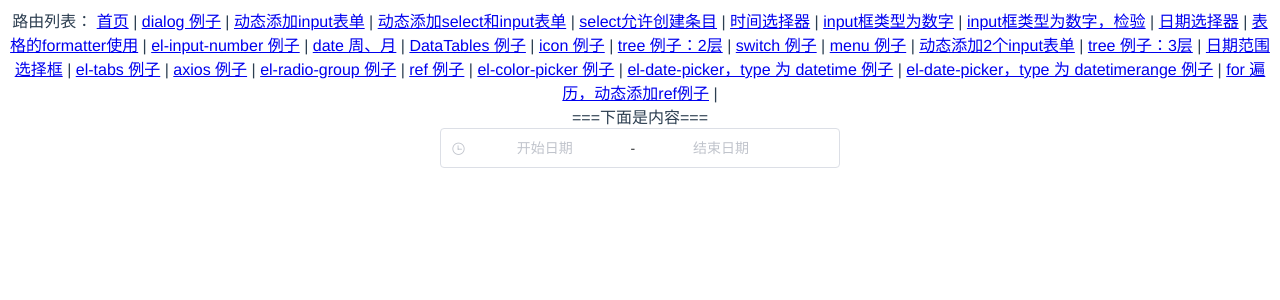
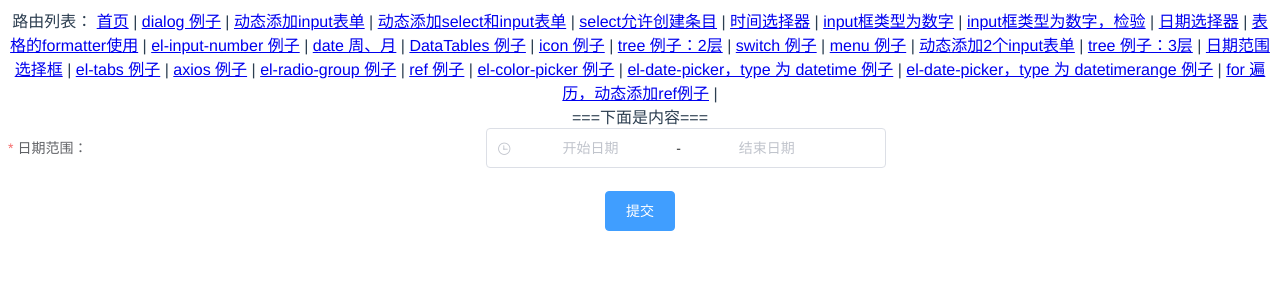
Before and after one commit to cag2050/element_demo, a Vue app: page /el-date-picker_type_datetimerange in a window 1280 px wide. Shown: the top 300 px of the page. Built offline with nearby package versions, Linux system fonts and the light colour scheme; what vue-data-tables, vue-resource would draw is missing.

Commit message:
datetimerange添加开始时间验证

```diff
--- a/package.json
+++ b/package.json
@@ -51,7 +51,7 @@
     "less": "^3.9.0",
     "less-loader": "^5.0.0",
     "mocker-api": "^1.7.6",
-    "moment": "^2.22.2",
+    "moment": "^2.24.0",
     "opn": "^4.0.2",
     "optimize-css-assets-webpack-plugin": "^1.3.0",
     "ora": "^1.1.0",
--- a/src/views/datePicker_type_datetime.vue
+++ b/src/views/datePicker_type_datetime.vue
@@ -1,12 +1,17 @@
 <template>
+    <el-form :model="ruleForm" :rules="rules">
+        <el-form-item label='日期范围：' prop="value1">
             <el-date-picker
-        v-model="value1"
+                v-model="ruleForm.value1"
                 type="datetime"
                 value-format="yyyy-MM-dd HH:mm:ss"
-        :clearable="false"
+                :clearable="true"
                 @change="handleChange"
                 placeholder="选择日期时间">
             </el-date-picker>
+        </el-form-item>
+
+    </el-form>
 </template>
 
 <script>
@@ -14,7 +19,14 @@
         name: 'datePicker_type_datetime',
         data () {
             return {
+                ruleForm: {
                     value1: ''
+                },
+                rules: {
+                    value1: [
+                        { validator: validateNickName, trigger: 'blur' }
+                    ]
+                }
             }
         },
         methods: {
--- a/src/views/el-date-picker_type_datetimerange.vue
+++ b/src/views/el-date-picker_type_datetimerange.vue
@@ -1,6 +1,8 @@
 <template>
+    <el-form :model="ruleForm" :rules="rules" ref="ruleForm">
+        <el-form-item label='日期范围：' prop="value1">
             <el-date-picker
-        v-model="value1"
+                v-model="ruleForm.value1"
                 type="datetimerange"
                 value-format="yyyy-MM-dd HH:mm:ss"
                 @change="handleChange"
@@ -8,19 +10,54 @@
                 start-placeholder="开始日期"
                 end-placeholder="结束日期">
             </el-date-picker>
+        </el-form-item>
+        <el-form-item>
+            <el-button type="primary" @click="submitForm('ruleForm')">提交</el-button>
+        </el-form-item>
+    </el-form>
 </template>
 
 <script>
+    import moment from 'moment'
+
     export default {
         name: 'datePicker_type_datetime',
         data () {
             return {
+                ruleForm: {
                     value1: []
+                },
+                rules: {
+                    value1: [
+                        { required: true, message: '请填写生效周期', trigger: 'change' },
+                        { validator: this.validateDatetimerange, trigger: 'change' }
+                    ]
+                }
             }
         },
         methods: {
+            submitForm (formName) {
+                this.$refs[formName].validate((valid) => {
+                    if (valid) {
+                        alert('submit!')
+                    } else {
+                        console.log('error submit!!')
+                        return false
+                    }
+                })
+            },
             handleChange (value) {
+                console.log('value')
                 console.log(value)
+                console.log('value[0]')
+                console.log(value[0])
+            },
+            validateDatetimerange (rule, value, callback) {
+                if (Date.now() > moment(value[0], 'YYYY-MM-DD HH:mm:ss').toDate().getTime()) {
+                    callback(new Error('开始时间需大于当前时间'))
+                } else {
+                    callback()
+                }
             }
         }
     }
```
Also changed, not shown: 1 other file (tests, documents, lock files or other folders). Lines whose indentation alone changed are shown as unchanged.
